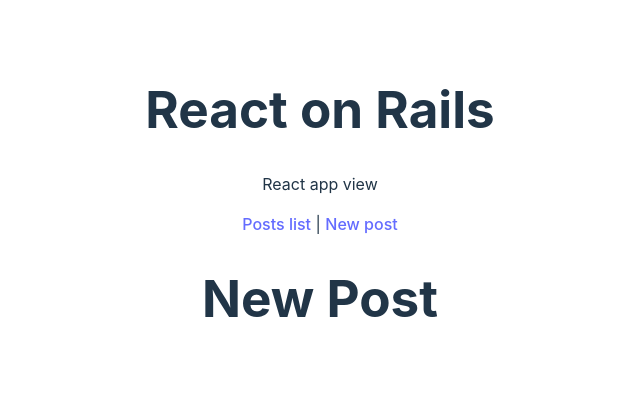
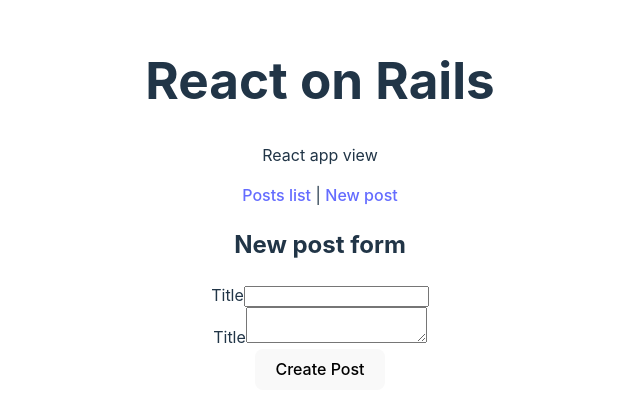
Before and after one commit to miki2020/react_on_rails, a React (Vite) app in the folder client/: page /new in a window 1280 px wide. Shown: the part 196-610 px from the top of the page, without its empty margins (320-960 px from the left). Built offline with nearby package versions, Linux system fonts and the light colour scheme; no server answers.

Commit message:
Implemented new post form

```diff
--- a/client/package.json
+++ b/client/package.json
@@ -12,7 +12,8 @@
   "dependencies": {
     "dotenv": "^16.3.1",
     "react": "^18.2.0",
-    "react-dom": "^18.2.0"
+    "react-dom": "^18.2.0",
+    "react-router-dom": "^6.16.0"
   },
   "devDependencies": {
     "@types/react": "^18.2.15",
--- a/client/src/components/AppRoutes.jsx
+++ b/client/src/components/AppRoutes.jsx
@@ -4,13 +4,14 @@
 
 import PostsList from "../features/posts/PostsList";
 import PostDetails from "../features/posts/PostDetails";
+import NewPostForm from "../features/posts/NewPostForm";
 
 function AppRoutes() {
     return (
         <Routes>
             <Route path="/" element={<PostsList />} />
             <Route path="/posts/:id" element={<PostDetails />} />
-            <Route path="/new" element={<h1>New Post</h1>} />
+            <Route path="/new" element={<NewPostForm />} />
         </Routes>
 
     );
--- /dev/null
+++ b/client/src/features/posts/NewPostForm.jsx
@@ -0,0 +1,63 @@
+import { useState } from 'react';
+import { useNavigate } from 'react-router-dom';
+import { API_URL } from '../../constants';
+
+
+
+function NewPostForm() {
+    const [title, setTitle] = useState('');
+    const [body, setBody] = useState('');
+    const navigate = useNavigate();
+
+    const handleSubmit = async (e) => {
+        e.preventDefault();
+
+        const postData = { title, body };
+
+        const response = await fetch(API_URL, {
+            method: "POST",
+            headers: {
+                "Content-Type": "application/json"
+            },
+            body: JSON.stringify(postData),
+        });
+
+        if (response.ok) {
+            const { id } = await response.json();
+            navigate(`/posts/${id}`)
+        } else {
+            console.log("error while saving post");
+        }
+    }
+
+    return (
+        <div>
+            <h2>New post form</h2>
+            <form onSubmit={handleSubmit}>
+                <div>
+                    <label htmlFor="titleInput">Title</label>
+                    <input
+                        id="titleInput"
+                        type="text"
+                        value={title}
+                        onChange={(e) => setTitle(e.target.value)}
+                        required
+                    />
+                </div>
+                <div>
+                    <label htmlFor="bodyInput">Title</label>
+                    <textarea
+                        id="bodyInput"
+                        value={body}
+                        onChange={(e) => setBody(e.target.value)}
+                    />
+                </div>
+                <div>
+                    <button type="submit">Create Post</button>
+                </div>
+            </form>
+        </div>
+    )
+};
+
+export default NewPostForm;
--- a/client/src/features/posts/PostsList.jsx
+++ b/client/src/features/posts/PostsList.jsx
@@ -1,5 +1,6 @@
 
 import React, { useState, useEffect} from 'react';
+import { Link } from "react-router-dom";
 import { API_URL } from '../../constants'
 
 function PostsList() {
@@ -36,6 +37,7 @@
             <div key={post.id} className="post-container">
                 <h2>{post.title}</h2>
                 <p>{post.body}</p>
+                <Link to={`posts/${post.id}`}>Show post</Link>
             </div>
 
         ))}
```
Also changed, not shown: 2 other files (tests, documents, lock files or other folders).
